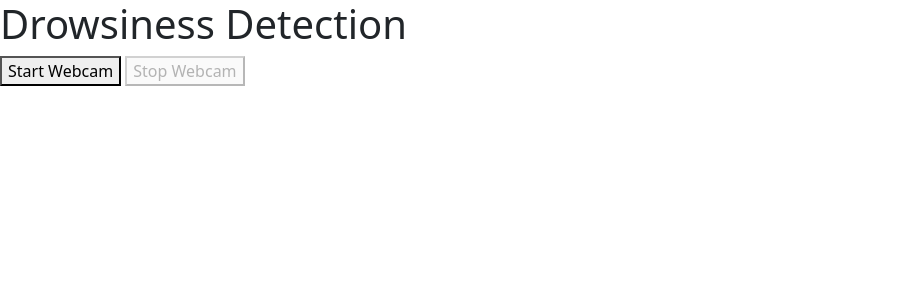
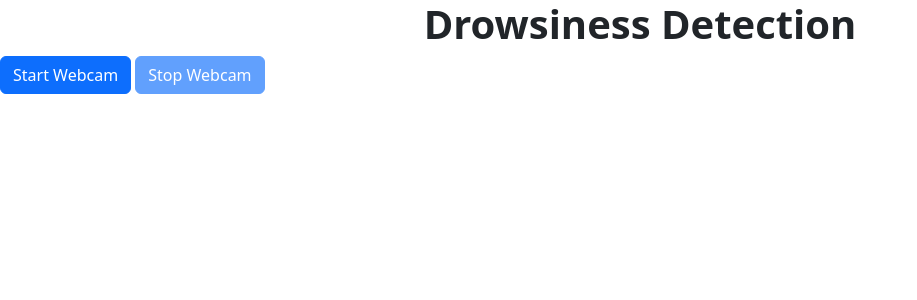
Before and after one commit to GurcanUnsal/Drowsiness-Detection-and-Head-Pose-Estimation, a Flask app: page / in a window 1280 px wide. Shown: the top 300 px of the page, without its empty margins (0-917 px from the left). Run offline with Flask 3, Linux system fonts and the light colour scheme.

Commit message:
vide element style

```diff
--- a/static/script/index.js
+++ b/static/script/index.js
@@ -6,6 +6,8 @@ const startWebcam = () => {
 
   videoPlayer.id = "videoPlayer";
   videoPlayer.src = baseVideoUrl;
+  videoPlayer.classList.add("rounded");
+  videoPlayer.classList.add("d-block");
 
   document.body.appendChild(videoPlayer);
 
--- a/templates/index.html
+++ b/templates/index.html
@@ -34,9 +34,9 @@
     </script>
   </head>
   <body>
-    <h1>Drowsiness Detection</h1>
-    <button id="start-btn" onclick="startWebcam()">Start Webcam</button>
-    <button disabled id="stop-btn" onclick="stopWebcam()">Stop Webcam</button>
+    <h1 class="text-center fw-bold">Drowsiness Detection</h1>
+    <button class="btn btn-primary" id="start-btn" onclick="startWebcam()">Start Webcam</button>
+    <button class="btn btn-primary" disabled id="stop-btn" onclick="stopWebcam()">Stop Webcam</button>
     <script
       type="text/javascript"
       src="{{url_for('static', filename='script/index.js')}}"
```
